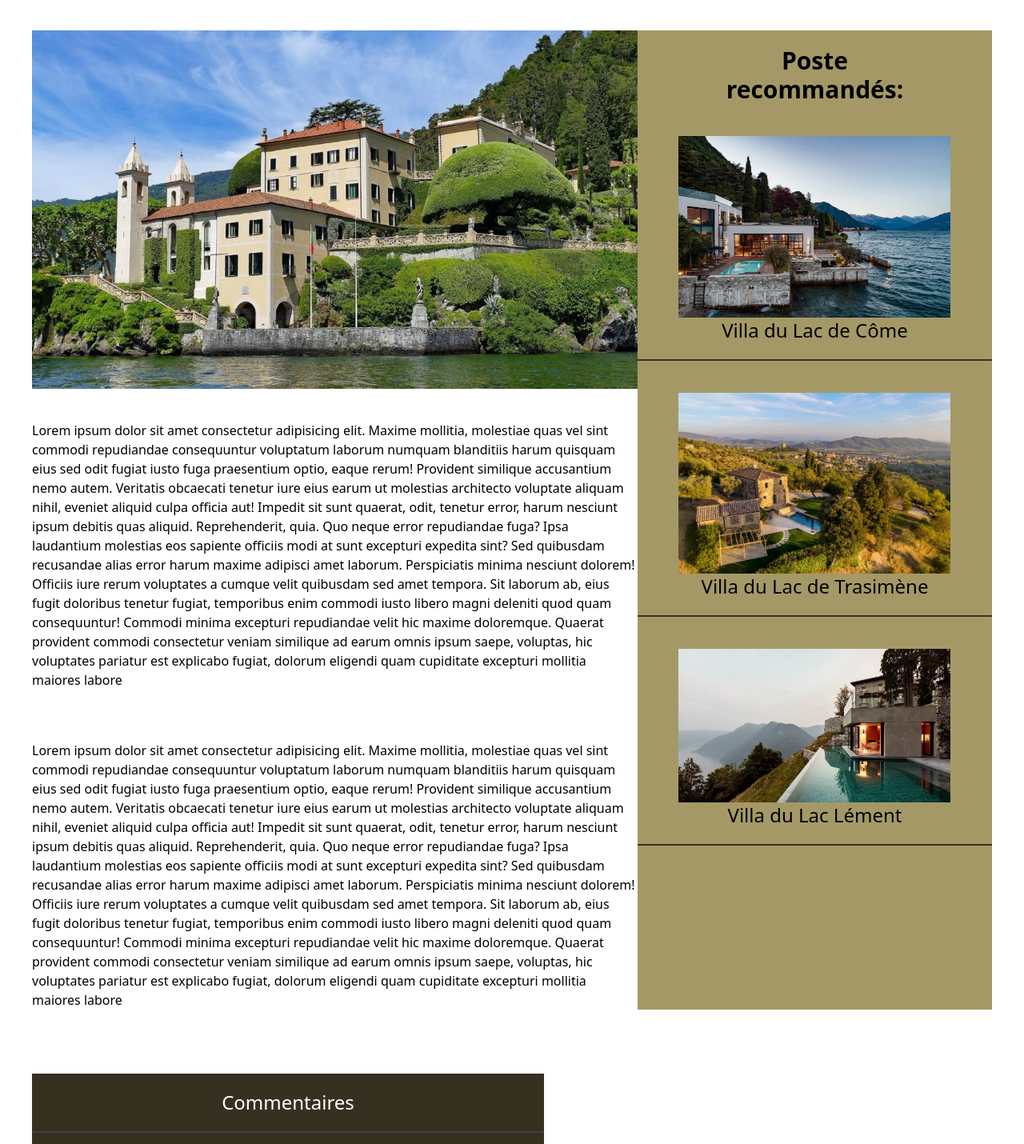
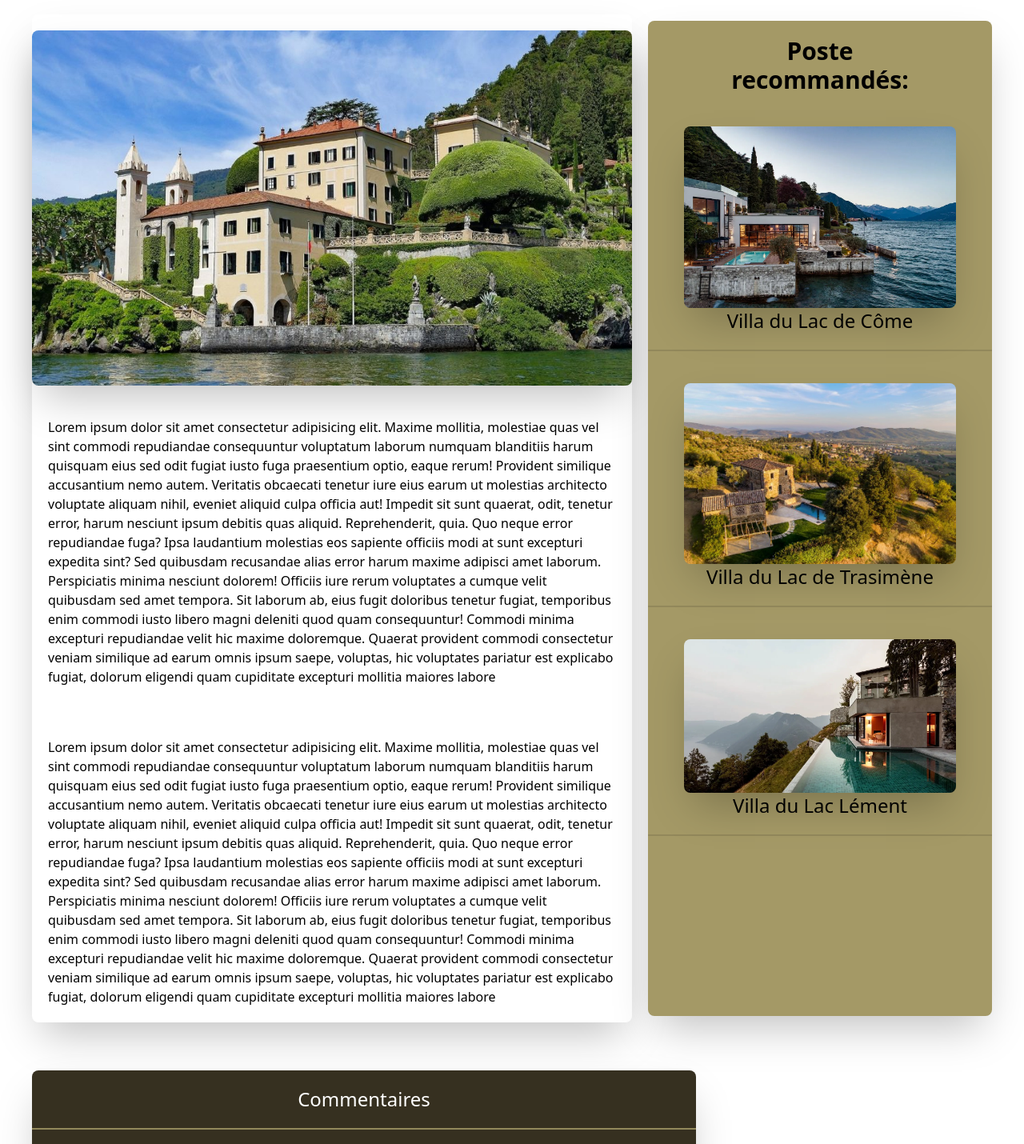
Before and after one commit to WakakiVongola/Projet-Blog, a Next.js app: page /accueil/contenu-article/1 in a window 1280 px wide. Shown: the part 420-1850 px from the top of the page at 80% size. Built offline with nearby package versions, Linux system fonts and the light colour scheme.

Commit message:
Update de la boite de dialogue avec quelques petits styles, update de la page article avec quelques effets

```diff
--- a/app/accueil/contenu-article/[articleId]/page.tsx
+++ b/app/accueil/contenu-article/[articleId]/page.tsx
@@ -7,15 +7,15 @@ export default function Article () {
                 <h1 className="text-5xl">Villa De LaVerde Del Montigio</h1>
             </div>
             <section className="py-5 flex justify-between">
-                <div className="w-[850px]">
-                    <div className="ml-10 py-5">
-                        <Image className=""
+                <div className="w-[890px]">
+                    <div className="ml-10 py-5 shadow-2xl rounded-lg mr-5">
+                        <Image className="shadow-2xl rounded-lg mx-auto"
                             src="/Lac-de-come.jpg"
                             width={798}
                             height={499}
                             alt="Lac de Côme"
                             />
-                        <p className="my-10">
+                        <p className="my-10 mx-auto px-5">
                             Lorem ipsum dolor sit amet consectetur adipisicing elit. Maxime mollitia,
                             molestiae quas vel sint commodi repudiandae consequuntur voluptatum laborum
                             numquam blanditiis harum quisquam eius sed odit fugiat iusto fuga praesentium
@@ -35,7 +35,7 @@ export default function Article () {
                             fugiat, dolorum eligendi quam cupiditate excepturi mollitia maiores labore
                         </p>
                         <br/>
-                        <p>
+                        <p className="mx-auto px-5">
                             Lorem ipsum dolor sit amet consectetur adipisicing elit. Maxime mollitia,
                             molestiae quas vel sint commodi repudiandae consequuntur voluptatum laborum
                             numquam blanditiis harum quisquam eius sed odit fugiat iusto fuga praesentium
@@ -57,11 +57,11 @@ export default function Article () {
                     </div>
                 </div>
 
-                <div className="bg-beige mr-10 my-5">
+                <div className="bg-beige mr-10 my-2 shadow-2xl rounded-lg">
                     <div className="text-center py-5">
                         <h1 className="font-semibold px-20 text-3xl">Poste recommandés:</h1>
-                        <div className="text-2xl my-5 py-5 border-b-2 border-marron">
-                            <Image className="mx-auto transition duration-500 ease-in-out hover:brightness-75"
+                        <div className="text-2xl my-5 py-5 border-b-2 border-[#92885b]">
+                            <Image className="mx-auto transition duration-500 ease-in-out hover:brightness-75 transform hover:scale-105 shadow-2xl rounded-lg"
                                 src='/villa-come.webp'
                                 width={340}
                                 height={265}
@@ -69,8 +69,8 @@ export default function Article () {
                             />
                             <p>Villa du Lac de Côme</p>
                         </div>
-                        <div className="text-2xl my-5 py-5 border-b-2 border-marron">
-                            <Image className="mx-auto transition duration-500 ease-in-out hover:brightness-75"
+                        <div className="text-2xl my-5 py-5 border-b-2 border-[#92885b]">
+                            <Image className="mx-auto transition duration-500 ease-in-out hover:brightness-75 transform hover:scale-105 shadow-2xl rounded-lg"
                                 src='/trasimene-villa.jpg'
                                 width={340}
                                 height={265}
@@ -78,8 +78,8 @@ export default function Article () {
                             />
                             <p>Villa du Lac de Trasimène</p>
                         </div>
-                        <div className="text-2xl my-5 py-5 border-b-2 border-marron">
-                            <Image className="mx-auto transition duration-500 ease-in-out hover:brightness-75"
+                        <div className="text-2xl my-5 py-5 border-b-2 border-[#92885b]">
+                            <Image className="mx-auto transition duration-500 ease-in-out hover:brightness-75 transform hover:scale-105 shadow-2xl rounded-lg"
                                 src='/lement-villa.webp'
                                 width={340}
                                 height={265}
@@ -92,8 +92,8 @@ export default function Article () {
 
             </section>
             <section className="py-10">
-                <div className="bg-marron w-1/2 h-96 relative ml-10">
-                    <div className="border-b-2 border-gray-700">
+                <div className="bg-marron w-[830px] h-96 relative ml-10 rounded-lg shadow-2xl">
+                    <div className="border-b-2 border-[#92885b]">
                         <h3 className="text-white text-center text-2xl py-5">Commentaires</h3>
                     </div>
                     <div className="flex items-center space-x-2 ml-5 py-5">
--- a/src/components/header.tsx
+++ b/src/components/header.tsx
@@ -102,24 +102,24 @@ export const Header = () => {
                 </div>
                 <Dialog>
                 <DialogTrigger>
-                    <Image
+                    <Image className='transition duration-500 ease-in-out transform hover:scale-105'
                     src='/Loupe.svg'
                     alt=""
                     width={50}
                     height={50}/>
                 </DialogTrigger>
-                <DialogContent>
+                <DialogContent className='bg-blanc p-10'>
                     <DialogHeader>
-                    <DialogTitle>Que cherchez vous ?</DialogTitle>
+                    <DialogTitle className='text-gray-900 pb-3'>Que cherchez vous ?</DialogTitle>
                     <DialogDescription>
                         <form>
-                            <label className='text-black'> Recherche : </label>
+                            <label className=''></label>
                             <input
                             type='text'
                             name='recherche'
-                            className=' text-black'
+                            className='rounded-md text-black pr-20 mr-2'
                             />
-                        <DialogClose> <button className='m-5 border-b-2 border-black text-black'>Recherche</button></DialogClose>
+                        <DialogClose className='transition duration-500 ease-in-out transform hover:scale-105'> <button className='text-gray-900 ml-2 mb-2 duration-300 hover:border-b-2 border-black'>Recherche</button></DialogClose>
                         </form>
                     </DialogDescription>
                     </DialogHeader>
@@ -129,7 +129,7 @@ export const Header = () => {
             </div>
             <div className='flex justify-center border-y-2 border-black p-8'>
                 <a href="/accueil">
-                <Image
+                <Image className='transition duration-500 ease-in-out hover:brightness-90 transform hover:scale-105'
                     src='/Logo.svg'
                     alt="Picture of the author"
                     width={250}
```
